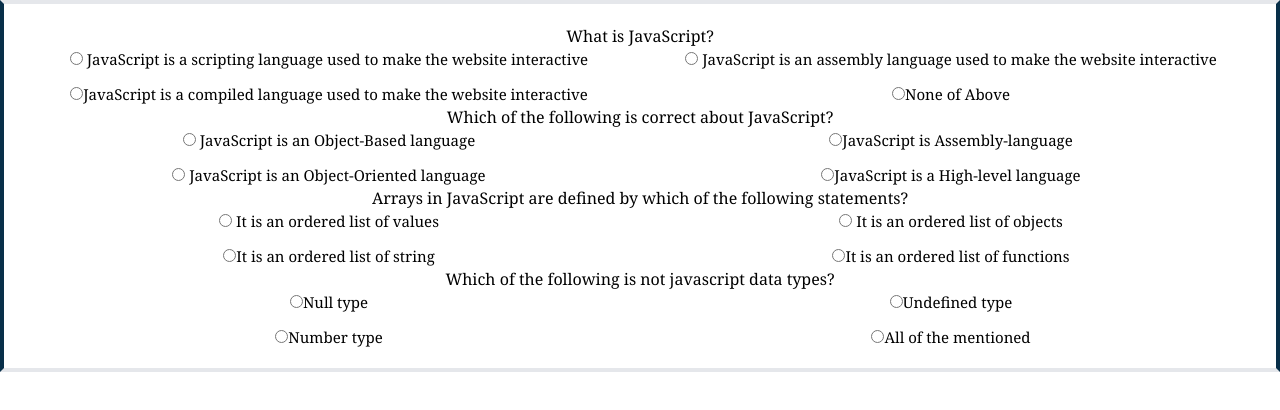
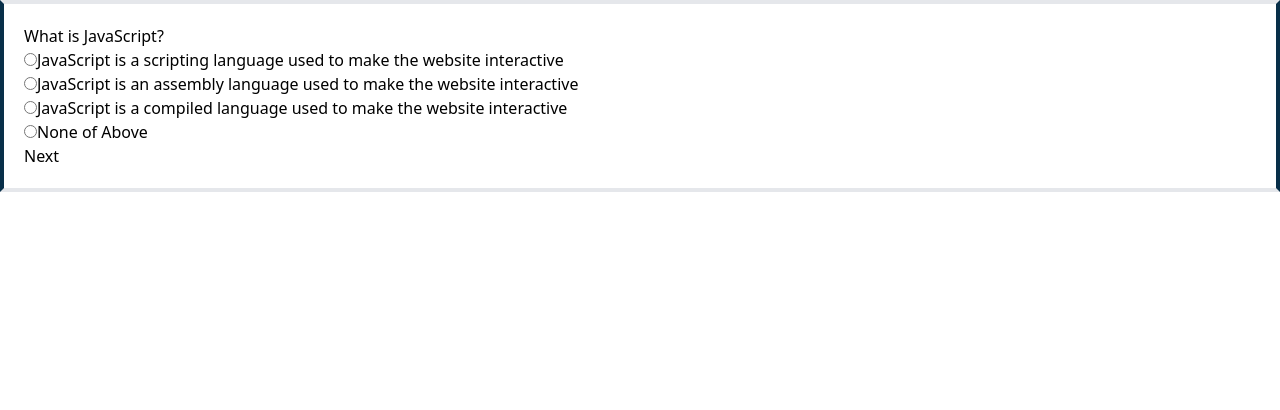
Before and after one commit to OfficialRohitSharma442/Quiz-App-Next-js, a Next.js app: page / in a window 1280 px wide. Shown: the top 410 px of the page. Built offline with nearby package versions, Linux system fonts and the light colour scheme.

Commit message:
make changes in privious code

```diff
--- a/pages/index.tsx
+++ b/pages/index.tsx
@@ -1,23 +1,23 @@
-import { log } from "console";
 import { useState } from "react";
 
 export default function Home() {
-const [answer, SetAnswer] = useState(" ");
+const [answer, SetAnswer] = useState(false);
+const [index , setIndex]=useState(0)
 const data = [
   {
     qustion:"What is JavaScript?",
-    option:[" JavaScript is a scripting language used to make the website interactive"," JavaScript is an assembly language used to make the website interactive","JavaScript is a compiled language used to make the website interactive","None of Above"],
+    option:["JavaScript is a scripting language used to make the website interactive","JavaScript is an assembly language used to make the website interactive","JavaScript is a compiled language used to make the website interactive","None of Above"],
     ans :"JavaScript is a scripting language used to make the website interactive"
   },
   {
     qustion:" Which of the following is correct about JavaScript?",
-    option:[" JavaScript is an Object-Based language","JavaScript is Assembly-language"," JavaScript is an Object-Oriented language","JavaScript is a High-level language"],
-    ans :" JavaScript is an Object-Based language"
+    option:["JavaScript is an Object-Based language","JavaScript is Assembly-language","JavaScript is an Object-Oriented language","JavaScript is a High-level language"],
+    ans :"JavaScript is Assembly-language"
   },
   {
     qustion:"Arrays in JavaScript are defined by which of the following statements?",
-    option:[" It is an ordered list of values"," It is an ordered list of objects","It is an ordered list of string","It is an ordered list of functions"],
-    ans :"It is an ordered list of values"
+    option:["It is an ordered list of values","It is an ordered list of objects","It is an ordered list of string","It is an ordered list of functions"],
+    ans :"It is an ordered list of functions"
   },
   {
     qustion:"Which of the following is not javascript data types?",
@@ -28,19 +28,20 @@ const data = [
     ans :"All of the mentioned"
   }
 ]
-
-  function handleChange(e:any){
-    console.log(e);
-  };
+const nextPage = ()=>{
+  if(index<data.length){
+    setIndex(index+1);
+  }
+}
 
   return (
     <>
-      <div className="mr-auto align-middle p-5 border-x-sky-950 border-4 border-solid">
-        <div className="font-serif text-center " >
-          {data.map((item)=>{
+      <div className="mr-auto align-middle p-5 border-x-sky-950 border-4 border-solid ">
+          {/* {data.map((item)=>{
 
-             return(
+            return(
               <>
+               <div className={`font-serif text-center ${answer?"bg-gradient-to-r from-cyan-500 to-blue-500":"bg-gradient-to-r from-white-500 to-white-500"}`} >
                <h3 className="qustion">{item.qustion}</h3>
                <form className="@apply grid grid-cols-[1fr_1fr] gap-3 text-[15px]">
                <div className="ans grow" >
@@ -50,7 +51,7 @@ const data = [
              name="ch"
              id="input1"
              value={item.option[0]}
-             onChange={(e)=>{ handleChange(e.target.value===item.ans)}} />
+             onChange={(e)=>{ SetAnswer(e.target.value===item.ans)}} />
             <label htmlFor="input1" >{item.option[0]}
             </label>
             </div>
@@ -61,7 +62,7 @@ const data = [
              name="ch"
              id="input2"
              value={item.option[1]}
-             onChange={(e)=>{  handleChange(e.target.value===item.ans)   }} />
+             onChange={(e)=>{ SetAnswer(e.target.value===item.ans)}} />
             <label htmlFor="input2"  >{item.option[1]}</label>
             </div>
             <div className="ans grow ">
@@ -71,7 +72,7 @@ const data = [
             name="ch"
             id="input3"
             value={item.option[2]}
-            onChange={(e)=>{  handleChange(e.target.value===item.ans)   }} />
+            onChange={(e)=>{  SetAnswer(e.target.value===item.ans)}} />
             <label htmlFor="input3" >{item.option[2]}
             </label>
             </div>
@@ -82,15 +83,31 @@ const data = [
             name="ch"
             id="input4"
             value={item.option[3]}
-            onChange={(e)=>{  handleChange(e.target.value===item.ans)   }}  />
+            onChange={(e)=>{SetAnswer(e.target.value===item.ans)}}  />
             <label htmlFor="input4" >{item.option[3]}</label>
             </div>
           </form>
+        </div>
           </>
           )
           }
-          )}
-        </div>
+          )} */}
+          <div className="ques">
+              <h3>{data[index].qustion}</h3>
+          </div>
+          <div>
+
+            {data[index].option && data[index].option.map((e:any,i:any)=>{
+              return(
+                   <div>
+                 <input type="radio" value={e} id={i} />
+                 <label htmlFor={i}>{e}</label>
+                  </div>
+              )
+          })
+          }
+          </div>
+          <button onClick={nextPage}>Next</button>
       </div>
       </>
   )
```
